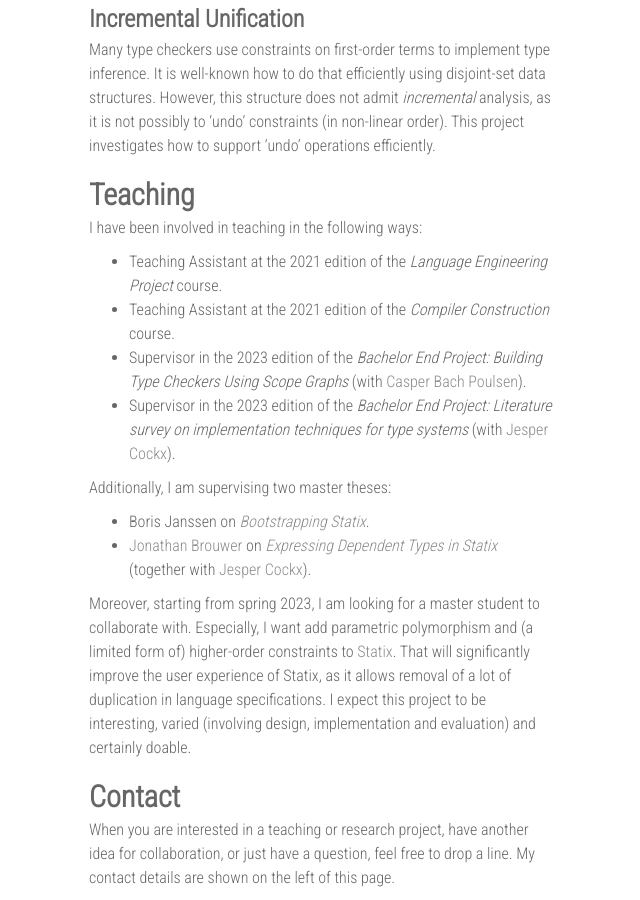
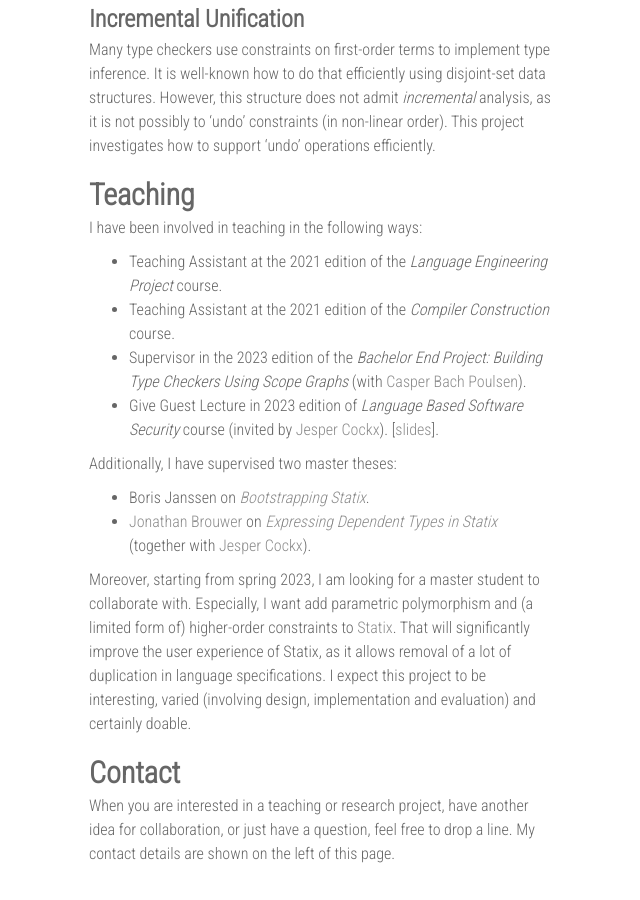
Before and after one commit to aronzwaan/aronzwaan.github.io, a Jekyll site: the page built from index.md, in a window 1280 px wide and 900 px high, scrolled down 1177 px. Shown: the whole window, without its empty margins (501-1141 px from the left). Built offline with Jekyll 4.4.1, drawn with Linux system fonts in a browser that asks for light colours; nearby versions of some CDN libraries; after the commit the page ends 2053 px from its top, so only the background shows below that.

Commit message:
Update website

```diff
--- a/index.md
+++ b/index.md
@@ -71,9 +71,9 @@ I have been involved in teaching in the following ways:
 - Teaching Assistant at the 2021 edition of the _Language Engineering Project_ course.
 - Teaching Assistant at the 2021 edition of the _Compiler Construction_ course.
 - Supervisor in the 2023 edition of the _Bachelor End Project: Building Type Checkers Using Scope Graphs_ (with [Casper Bach Poulsen](http://casperbp.net/)).
-- Supervisor in the 2023 edition of the _Bachelor End Project: Literature survey on implementation techniques for type systems_ (with [Jesper Cockx](https://jesper.sikanda.be/)).
+- Give Guest Lecture in 2023 edition of _Language Based Software Security_ course (invited by [Jesper Cockx](https://jesper.sikanda.be/)). [[slides](/assets/langsec-guest-lecture.pdf)].
 
-Additionally, I am supervising two master theses:
+Additionally, I have supervised two master theses:
 - Boris Janssen on [_Bootstrapping Statix_](http://pl.ewi.tudelft.nl/master-projects/master/2021/05/15/bootstrapping-and-generics-in-statix/).
 - [Jonathan Brouwer](http://jonathanb.nl) on [_Expressing Dependent Types in Statix_](http://pl.ewi.tudelft.nl/master-projects/master/2022/02/18/dependent-types-in-statix/) (together with [Jesper Cockx](https://jesper.sikanda.be/)).
 
```
Also changed, not shown: 1 other file.
